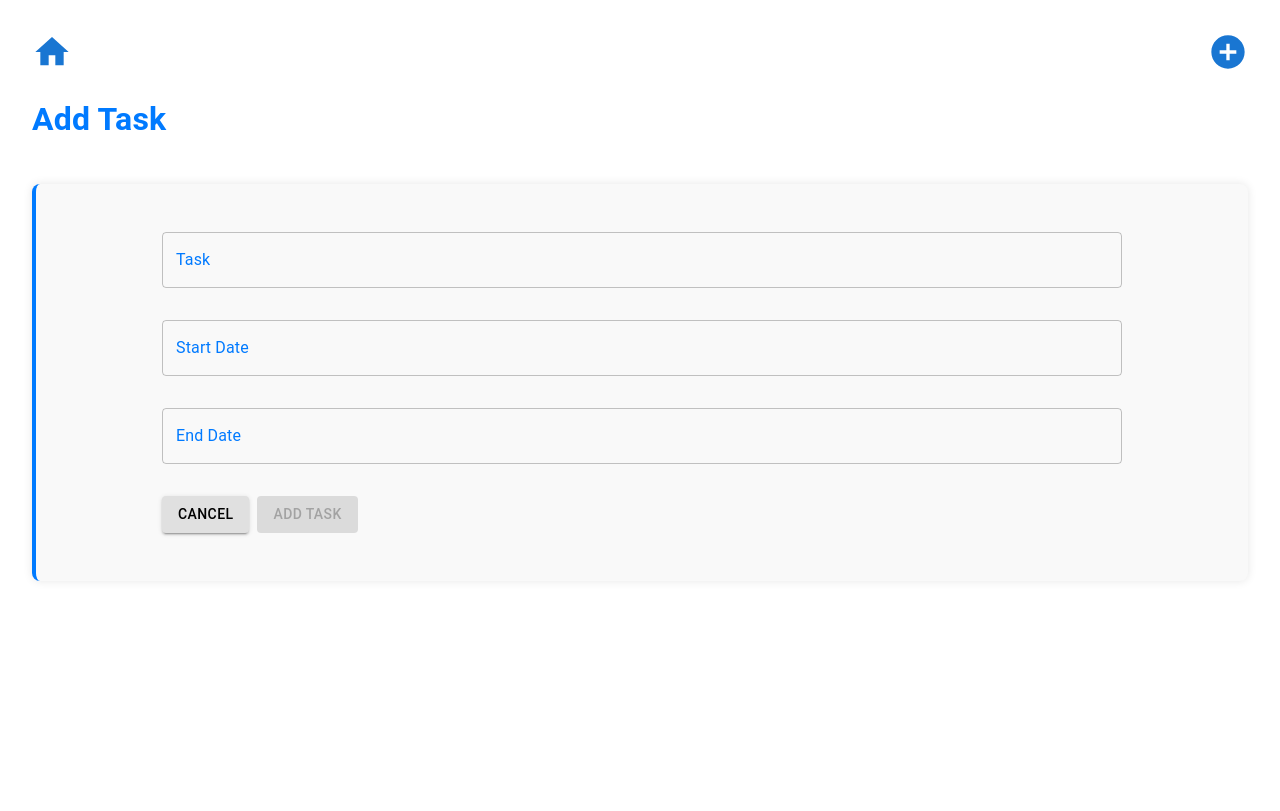
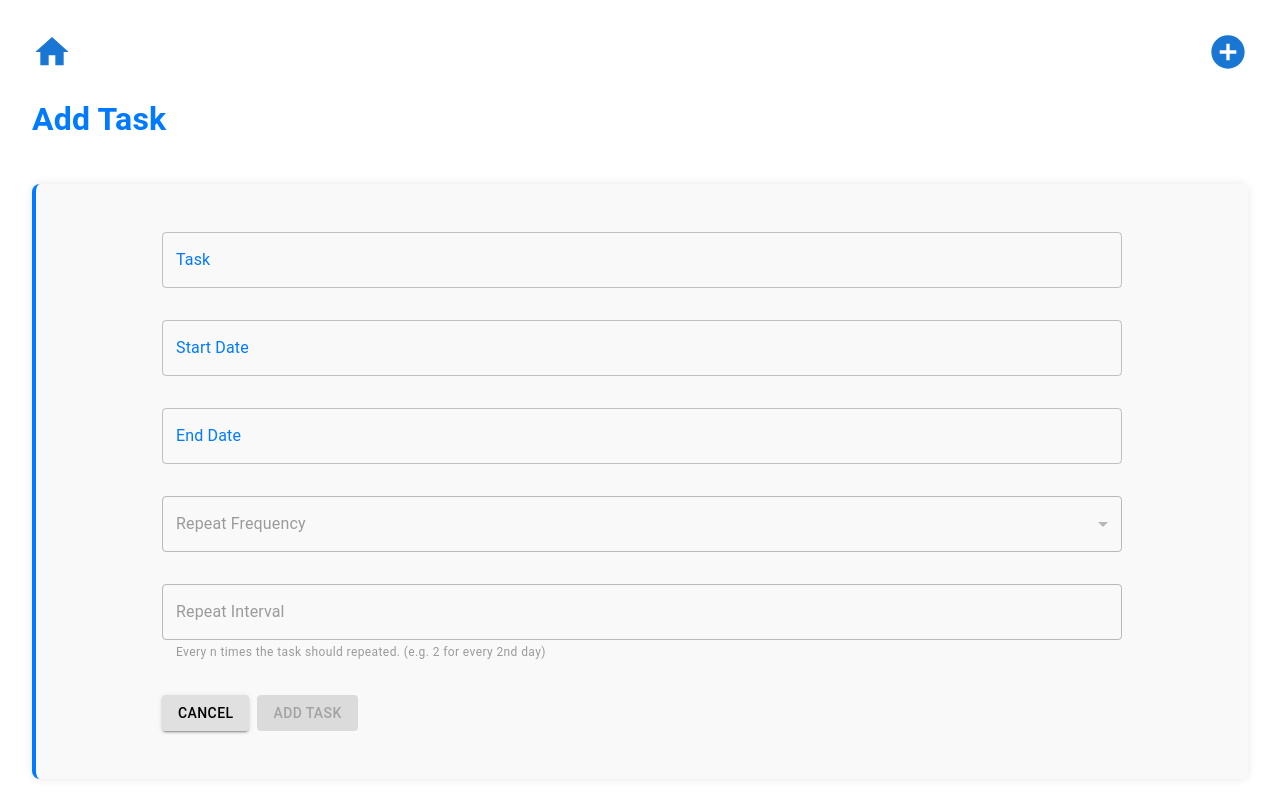
Before and after one commit to Fuggel/ToDodo, a React (Create React App) app: page /add in a window 1280 px wide. Built offline with nearby package versions, Linux system fonts and the light colour scheme.

Commit message:
feat: show repeat inputs but disable if startDate is not set

```diff
--- a/src/components/TodoForm.tsx
+++ b/src/components/TodoForm.tsx
@@ -1,7 +1,7 @@
 import React, { useEffect, useState } from "react";
 import { Button, MenuItem, TextField, Typography } from "@mui/material";
 import { DateTimePicker, LocalizationProvider } from "@mui/x-date-pickers";
-import { Dayjs } from "dayjs";
+import dayjs, { Dayjs } from "dayjs";
 import { AdapterDayjs } from "@mui/x-date-pickers/AdapterDayjs";
 import "dayjs/locale/de";
 import { useNavigate } from "react-router-dom";
@@ -66,21 +66,26 @@ const TodoForm: React.FC<Props> = ({
                         disablePast
                         label="Start Date"
                         value={startDate}
+                        minDate={dayjs()}
+                        timeSteps={{ minutes: 1 }}
+                        referenceDate={dayjs().startOf("minute").add(1, "minute")}
                         onChange={(date) => setStartDate && setStartDate(date as Dayjs)}
                     />
                     <DateTimePicker
                         disablePast
                         label="End Date"
                         value={endDate}
+                        minDate={startDate || dayjs()}
+                        timeSteps={{ minutes: 1 }}
+                        referenceDate={dayjs().startOf("minute").add(1, "minute")}
                         onChange={(date) => setEndDate && setEndDate(date as Dayjs)}
                     />
                 </LocalizationProvider>
 
-                {startDate &&
-                    <React.Fragment>
                 <TextField
                     select
                     label="Repeat Frequency"
+                    disabled={!startDate}
                     value={repeatFrequency || ""}
                     onChange={(e) => setRepeatFrequency && setRepeatFrequency(e.target.value as RepeatFrequency)}
                 >
@@ -93,12 +98,11 @@ const TodoForm: React.FC<Props> = ({
                 <TextField
                     type="number"
                     label="Repeat Interval"
+                    disabled={!startDate}
                     value={repeatInterval || ""}
                     onChange={(e) => setRepeatInterval && setRepeatInterval(parseInt(e.target.value, 10))}
                     helperText="Every n times the task should repeated. (e.g. 2 for every 2nd day)"
                 />
-                    </React.Fragment>
-                }
 
                 {dateError && <Typography variant="body2" color="red">{dateError}</Typography>}
 
```
Lines whose indentation alone changed are shown as unchanged.
